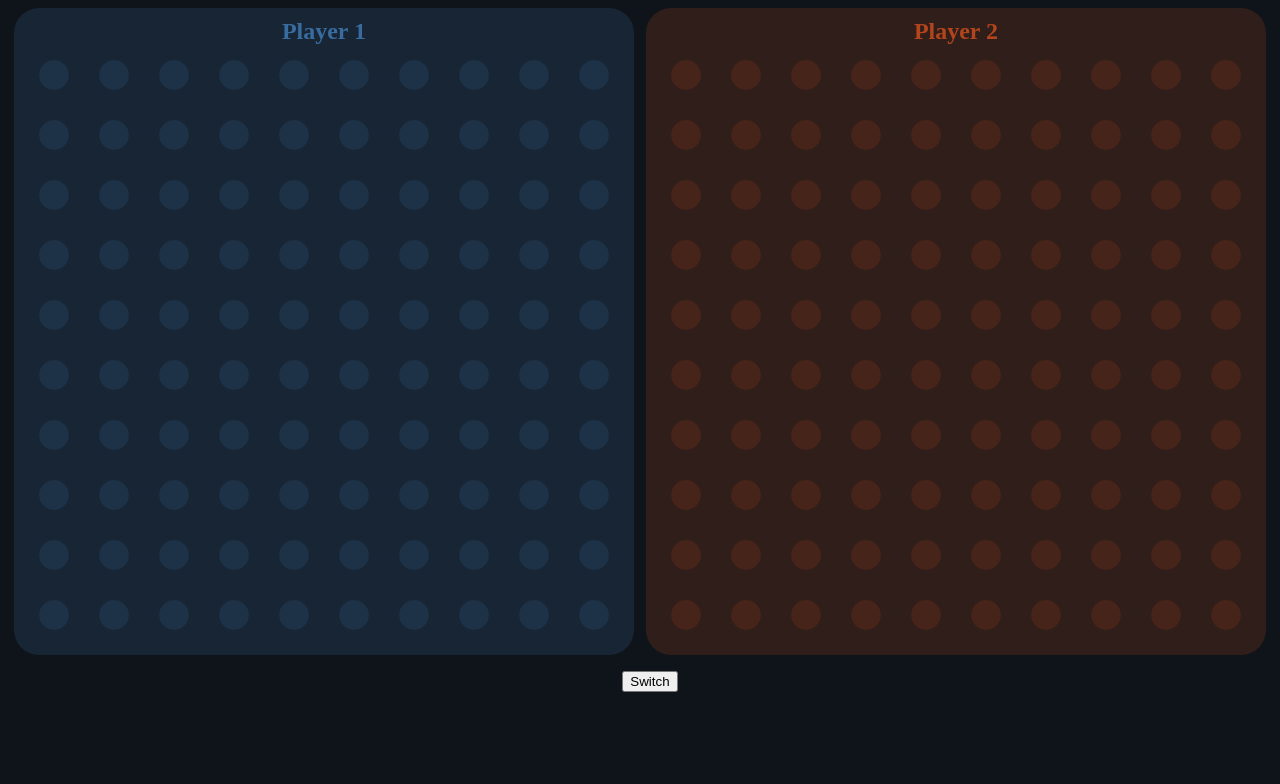
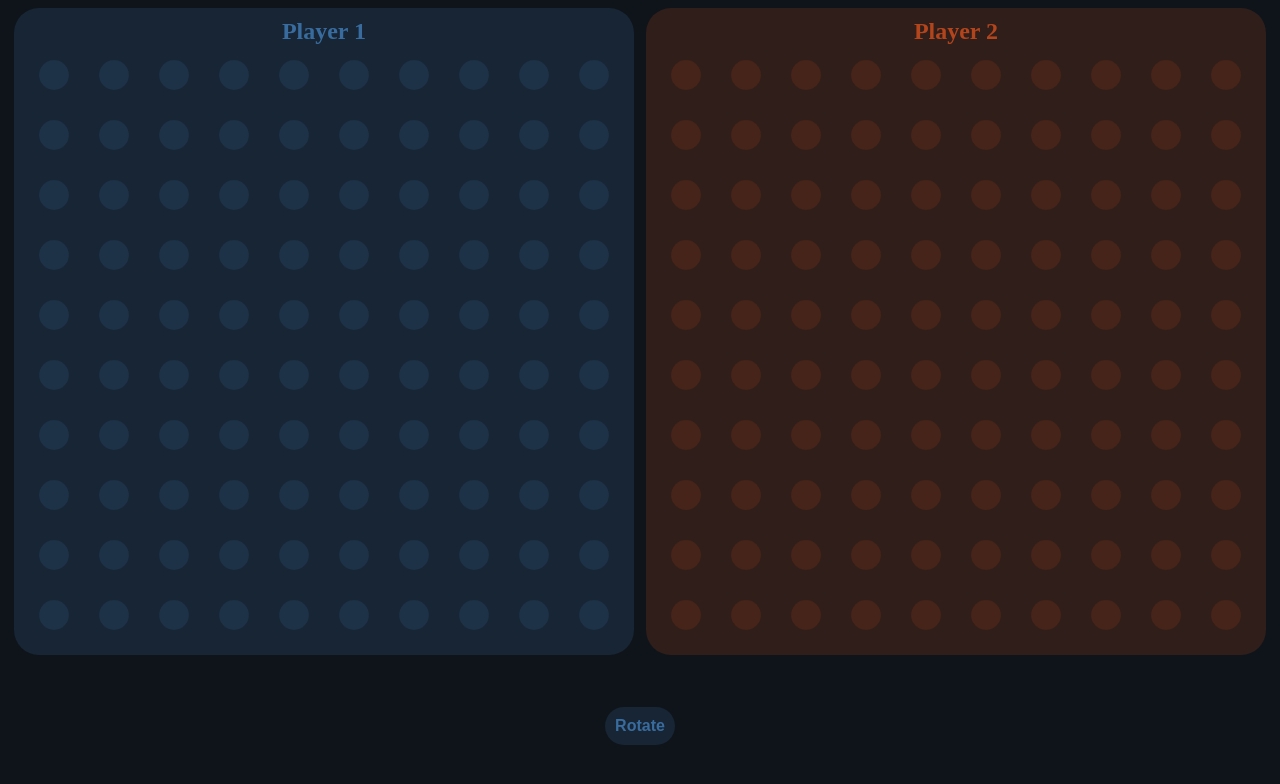
Before and after one commit to adamferrick/battleship, a website built with webpack: page src/index.html in a window 1280 px wide. Built offline with nearby package versions, Linux system fonts and the light colour scheme.

Commit message:
add styling for rotation button

```diff
--- a/src/Game.js
+++ b/src/Game.js
@@ -56,8 +56,7 @@ const Game = (size = 10, shipLengths = [5, 4, 3, 3, 2]) => {
     '#player1 .grid',
     '#player2 .grid',
     '#message-box',
-    '#orientation-info',
-    '#switch-orientation',
+    '#rotate',
     () => _placingVertical = !_placingVertical,
     _attackSelected,
     _previewSelected,
--- a/src/Ui.js
+++ b/src/Ui.js
@@ -21,11 +21,10 @@ function _square(cbs) {
 * 'player1Sel' and 'player2Sel' are selector strings for each player's grid.
 * 'attack' is a callback that takes x,y coordinates for the square on player 2's board that player 1 is attacking.
 */
-const Ui = (player1Sel, player2Sel, messageBoxSel, orientationInfoSel, switchOrientationSel, switchOrientation, attack, preview, erasePreview, boardSize = 10) => {
+const Ui = (player1Sel, player2Sel, messageBoxSel, switchOrientationSel, switchOrientation, attack, preview, erasePreview, boardSize = 10) => {
   const _player1Grid = document.querySelector(player1Sel);
   const _player2Grid = document.querySelector(player2Sel);
   const _messageBox = document.querySelector(messageBoxSel);
-  const _orientationInfo = document.querySelector(orientationInfoSel);
   const _switchOrientation = document.querySelector(switchOrientationSel);
 
   _switchOrientation.onclick = switchOrientation;
--- a/src/index.html
+++ b/src/index.html
@@ -18,9 +18,9 @@
     </div>
     <div id="information">
       <p id="message-box"></p>
-      <p id="ship-placing-info">
-        <span id="orientation-info"></span><button id="switch-orientation">Switch</button>
-      </p>
+      <div>
+        <button id="rotate" class="player1-message">Rotate</button>
+      </div>
     </div>
   </body>
 </html>
--- a/src/style.css
+++ b/src/style.css
@@ -155,7 +155,8 @@ h2 {
 
 #information {
     display: flex;
-    justify-content: center;
+    flex-direction: column;
+    align-items: center;
 }
 
 #message-box {
@@ -174,3 +175,13 @@ h2 {
 .player2-message {
     color: rgba(var(--player2-color), 100%);
 }
+
+button {
+    background: rgba(var(--player1-color), 20%);
+    border-radius: var(--radius);
+    border: none;
+    padding: var(--pad);
+    font-size: 1em;
+    font-weight: bold;
+    cursor: pointer;
+}
```
